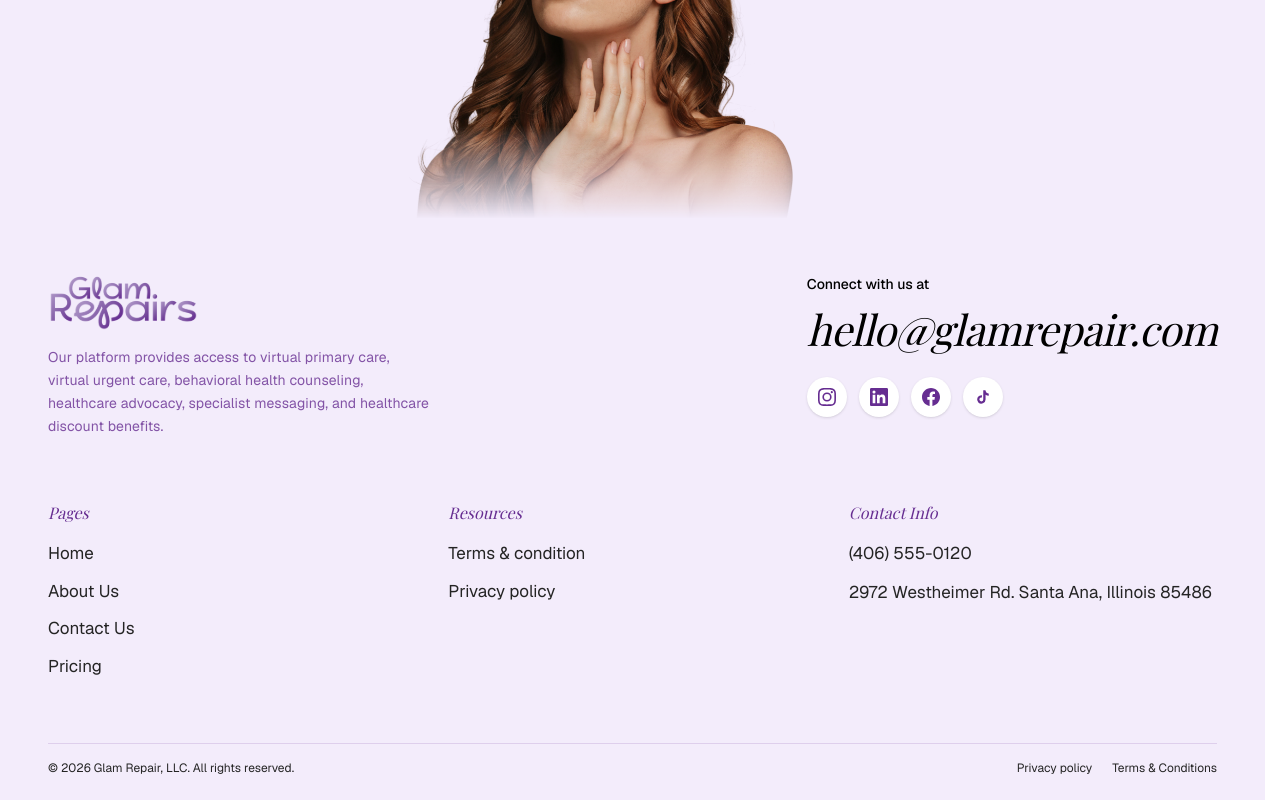
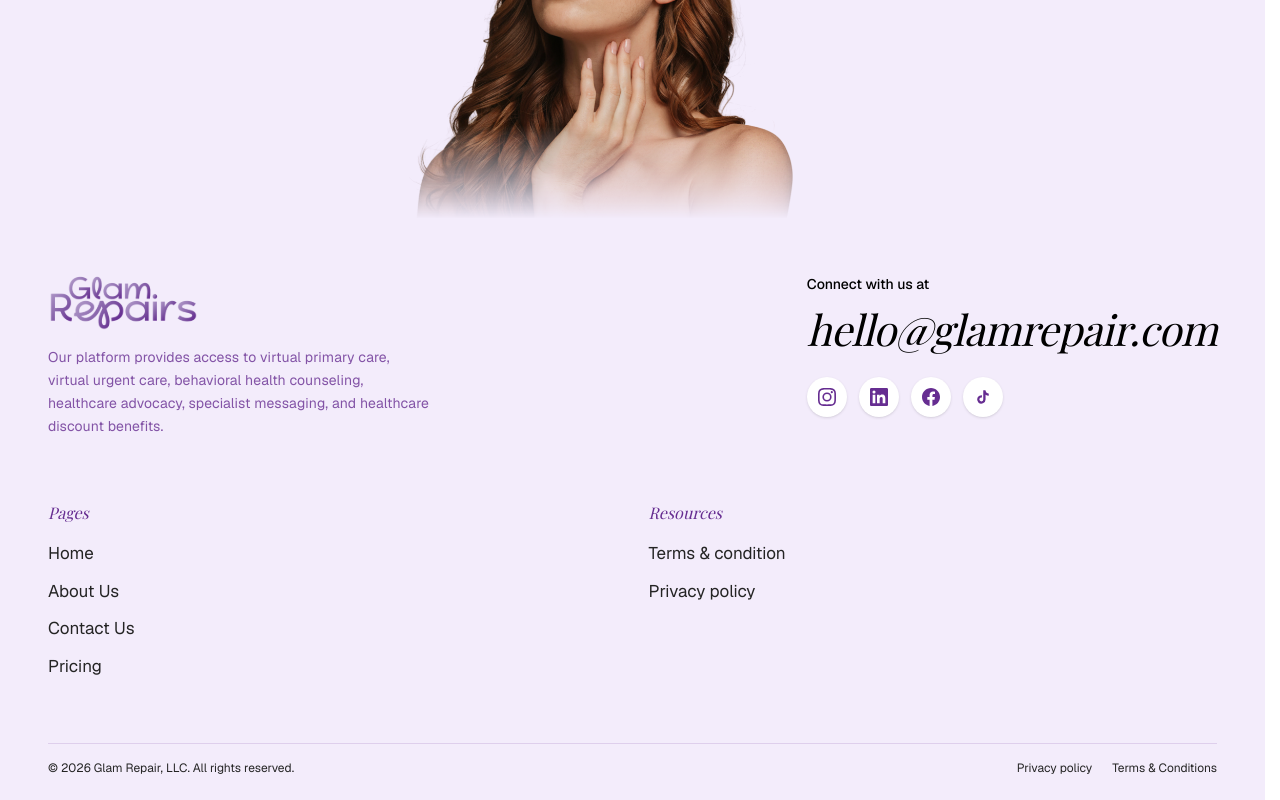
Before and after one commit to talhadevs/glam-repairs, a Next.js app: page / in a window 1280 px wide. Shown: the part 9921-10721 px from the top of the page. Built offline with nearby package versions, Linux system fonts and the light colour scheme; a web font is replaced by a local one.

Commit message:
Update Footer.tsx

```diff
--- a/components/home/Footer.tsx
+++ b/components/home/Footer.tsx
@@ -8,8 +8,6 @@ const CTA_IMAGE = "/images,svgs/cta_ginger_woman.png";
 const FOOTER_LOGO = "/svgs/GLAM REPAIR LOGO-08 2 (1).svg";
 
 const contactEmail = "hello@glamrepair.com";
-const contactPhone = "(406) 555-0120";
-const contactAddress = "2972 Westheimer Rd. Santa Ana, Illinois 85486";
 
 const pageLinks = [
   { label: "Home", href: "/" },
@@ -194,7 +192,7 @@ export default function Footer() {
             </div>
           </div>
 
-          <div className="mt-12 grid grid-cols-2 gap-8 sm:grid-cols-3 lg:mt-16">
+          <div className="mt-12 grid grid-cols-2 gap-8 lg:mt-16">
             <div>
               <FooterHeading>Pages</FooterHeading>
               <FooterLinkList links={pageLinks} />
@@ -202,22 +200,6 @@ export default function Footer() {
             <div>
               <FooterHeading>Resources</FooterHeading>
               <FooterLinkList links={resourceLinks} />
-            </div>
-            <div>
-              <FooterHeading>Contact Info</FooterHeading>
-              <ul className="mt-4 space-y-3">
-                <li>
-                  <a
-                    href={`tel:${contactPhone.replace(/[^\d+]/g, "")}`}
-                    className="font-sans text-[17px] text-[#242424] transition-colors hover:text-brand-primary"
-                  >
-                    {contactPhone}
-                  </a>
-                </li>
-                <li className="font-sans text-[17px] leading-relaxed text-[#242424]">
-                  {contactAddress}
-                </li>
-              </ul>
             </div>
           </div>
 
```
